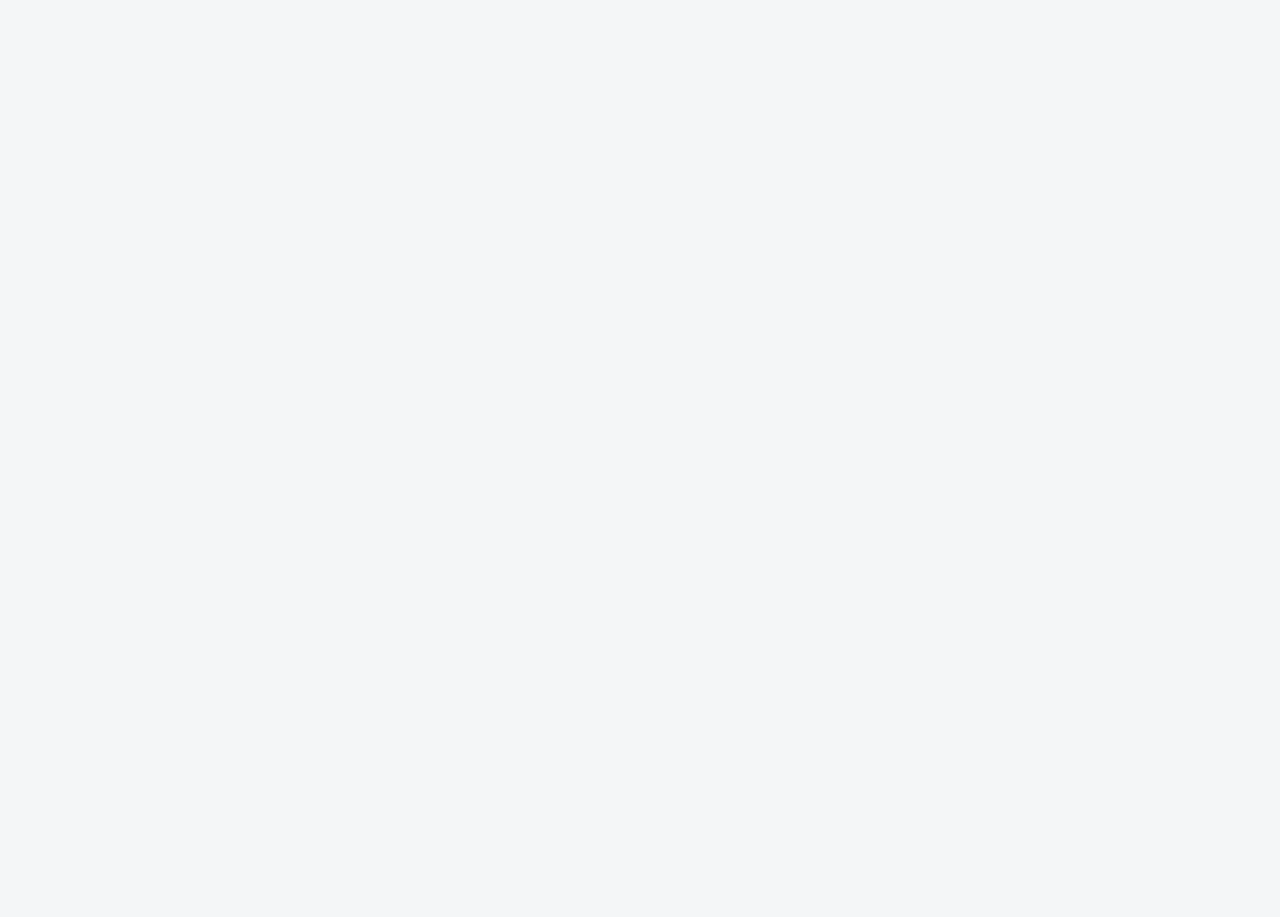
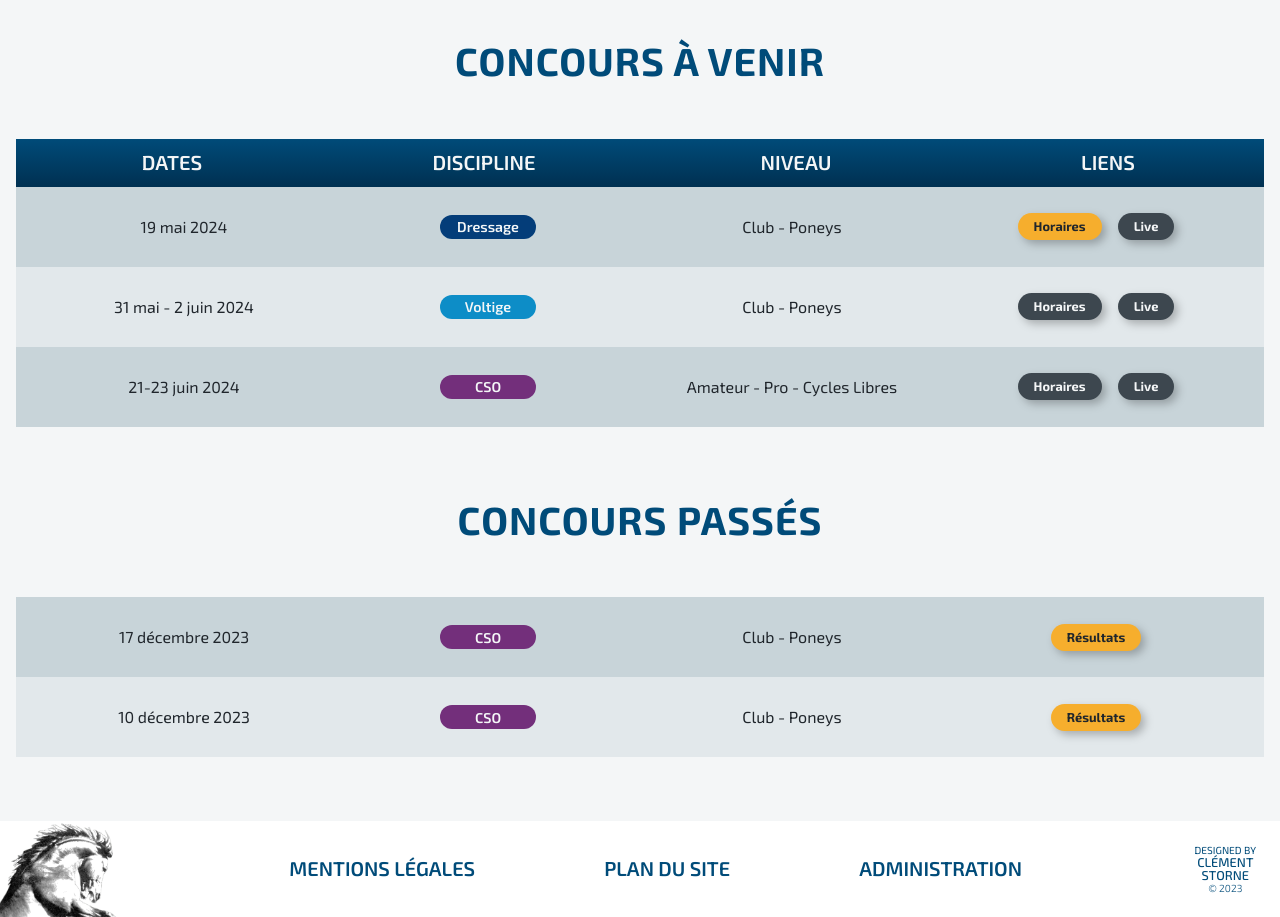
Before and after one commit to clementstorne/domaine-de-lipica, a React (Vite) app in the folder front/: page /concours in a window 1280 px wide. Shown: the part 480-1397 px from the top of the page. Before the commit the page ends 800 px from the top, so only its background shows below. Built offline with nearby package versions, Linux system fonts and the light colour scheme.

Commit message:
events page

```diff
--- a/front/src/data/concours.json
+++ b/front/src/data/concours.json
@@ -1,15 +1,33 @@
 [
   {
     "id": 1,
+    "debut": "2023-12-10",
+    "fin": "2023-12-10",
+    "discipline": "cso",
+    "niveau": "Club - Poneys",
+    "horaires": "",
+    "lienWinJump": "https://ozoir.winjump.fr/concours/9910/ozoir-la-ferriere"
+  },
+  {
+    "id": 2,
+    "debut": "2023-12-17",
+    "fin": "2023-12-17",
+    "discipline": "cso",
+    "niveau": "Club - Poneys",
+    "horaires": "",
+    "lienWinJump": "https://ozoir.winjump.fr/concours/9955/ozoir-la-ferriere"
+  },
+  {
+    "id": 3,
     "debut": "2024-05-19",
     "fin": "2024-05-19",
     "discipline": "dressage",
     "niveau": "Club - Poneys",
-    "horaires": "",
+    "horaires": "x",
     "lienWinJump": ""
   },
   {
-    "id": 2,
+    "id": 4,
     "debut": "2024-06-21",
     "fin": "2024-06-23",
     "discipline": "cso",
@@ -18,7 +36,7 @@
     "lienWinJump": ""
   },
   {
-    "id": 3,
+    "id": 5,
     "debut": "2024-05-31",
     "fin": "2024-06-02",
     "discipline": "voltige",
--- a/front/src/index.css
+++ b/front/src/index.css
@@ -51,10 +51,6 @@
     md:text-md-xl;
   }
 
-  p {
-    @apply mb-4 md:mb-0;
-  }
-
   footer {
     @apply w-full h-14 pr-6 uppercase bg-white text-blue-900
     md:h-24;
@@ -66,14 +62,16 @@
 }
 
 @layer components {
-  .button {
+  .big-button {
     border-radius: 60px;
-    @apply px-4 py-1 flex flex-row flex-nowrap justify-center items-center
-    md:px-12 md:py-2 md:hover:px-11 md:hover:py-1 md:focus:px-11 md:focus:py-1
-    bg-sun-400 text-gray-950 drop-shadow-base outline-none
-    text-xl md:text-md-xl font-bold
-    hover:py-0 hover:px-3 hover:bg-gray-50 hover:border-4 hover:border-sun-400
-    focus:py-0 focus:px-3 focus:bg-gray-50 focus:border-4 focus:border-sun-400;
+    @apply text-xl md:text-md-xl font-bold
+    md:px-12 md:py-2 md:hover:px-11 md:hover:py-1 md:focus:px-11 md:focus:py-1;
+  }
+
+  .small-button {
+    border-radius: 35px;
+    @apply text-sm md:text-md-sm font-bold
+    md:px-3 md:py-2 md:hover:px-2 md:hover:py-1 md:focus:px-2 md:focus:py-1;
   }
 
   .discipline-tag {
@@ -83,7 +81,7 @@
     md:w-24 md:h-6;
   }
 
-  .event-card {
+  .next-event-card {
     border-radius: 5px;
     @apply w-full max-w-80 h-52 mb-4 p-4 flex flex-col flex-nowrap justify-between items-center
     bg-gray-50 text-gray-950 drop-shadow-base
@@ -96,6 +94,15 @@
     text-gray-50
     md:m-16 md:p-12;
   }
+
+  .table-header {
+    @apply hidden md:w-full md:h-12 md:grid md:grid-cols-4 md:items-center md:text-2xl md:font-semibold md:text-gray-50 md:text-center md:uppercase;
+  }
+
+  .event-card {
+    @apply w-full h-40  mb-4 p-4 flex flex-col flex-nowrap justify-between items-center
+    md:h-20 md:mb-0 md:grid md:grid-cols-4;
+  }
 }
 
 @layer utilities {
@@ -106,4 +113,21 @@
       rgba(0, 48, 81, 1) 100%
     );
   }
+
+  .paragraph {
+    @apply mb-4 md:mb-0 md:text-xl;
+  }
+
+  .button {
+    border-radius: 60px;
+    @apply px-4 py-1 flex flex-row flex-nowrap justify-center items-center
+    bg-sun-400 text-gray-950 drop-shadow-base outline-none
+    hover:py-0 hover:px-3 hover:bg-gray-50 hover:border-4 hover:border-sun-400
+    focus:py-0 focus:px-3 focus:bg-gray-50 focus:border-4 focus:border-sun-400;
+  }
+
+  .disabled {
+    @apply bg-gray-800 text-gray-50 pointer-events-none
+    focus:py-0 focus:px-3 focus:bg-gray-800 focus:border-4 focus:border-gray-800;
+  }
 }
--- a/front/src/layouts/EventCard.jsx
+++ b/front/src/layouts/EventCard.jsx
@@ -2,22 +2,46 @@ import PropTypes from "prop-types";
 import DisciplineTag from "./DisciplineTag";
 import LinkButton from "./LinkButton";
 
-import { eventDates } from "../utils/dateUtils";
+import { eventDates, isInFuture } from "../utils/dateUtils";
 
 export default function EventCard(props) {
   return (
-    <div className="event-card">
-      <DisciplineTag name={props.discipline} />
-      <h3>{props.niveau}</h3>
-      <h4>{eventDates(props.debut, props.fin)}</h4>
-      <LinkButton link="" label="Détails" />
+    <div className={`${props.className} event-card`}>
+      <p className="text-center">{eventDates(props.debut, props.fin)}</p>
+      <div className="md:flex md:flex-row md:flex-nowrap md:justify-center md:items-center">
+        <DisciplineTag name={props.discipline} />
+      </div>
+      <p className="text-center">{props.niveau}</p>
+      <div className="flex flex-row flex-nowrap justify-center items-center">
+        {isInFuture(props.debut) && (
+          <LinkButton
+            link={"/concours/" + props.id}
+            label="Horaires"
+            size="small"
+            disabled={props.horaires === ""}
+            className="mr-4 "
+          />
+        )}
+
+        <LinkButton
+          link={props.lienWinJump}
+          label={`${isInFuture(props.debut) ? "Live" : "Résultats"}`}
+          size="small"
+          disabled={props.lienWinJump === ""}
+          className={`${isInFuture(props.debut) ? "disabled" : ""}`}
+        />
+      </div>
     </div>
   );
 }
 
 EventCard.propTypes = {
+  id: PropTypes.number.isRequired,
   debut: PropTypes.string.isRequired,
   fin: PropTypes.string.isRequired,
   discipline: PropTypes.string.isRequired,
   niveau: PropTypes.string.isRequired,
+  horaires: PropTypes.string,
+  lienWinJump: PropTypes.string,
+  className: PropTypes.string,
 };
--- a/front/src/layouts/LinkButton.jsx
+++ b/front/src/layouts/LinkButton.jsx
@@ -3,14 +3,48 @@ import PropTypes from "prop-types";
 import { Link } from "react-router-dom";
 
 export default function LinkButton(props) {
+  const isTheLinkExternal = props.link.split("/")[0] === ("https:" || "http:");
   return (
-    <Link className="button" to={props.link}>
-      {props.label}
-    </Link>
+    <>
+      {props.disabled ? (
+        <a
+          role="link"
+          aria-disabled="true"
+          className={`${props.className} button disabled ${
+            props.size === "small" ? "small-button" : "big-button"
+          }`}
+        >
+          {props.label}
+        </a>
+      ) : isTheLinkExternal ? (
+        <a
+          href={props.link}
+          target="_blank"
+          rel="noopener noreferrer"
+          className={`${props.className} button ${
+            props.size === "small" ? "small-button" : "big-button"
+          }`}
+        >
+          {props.label}
+        </a>
+      ) : (
+        <Link
+          className={`${props.className} button ${
+            props.size === "small" ? "small-button" : "big-button"
+          }`}
+          to={props.link}
+        >
+          {props.label}
+        </Link>
+      )}
+    </>
   );
 }
 
 LinkButton.propTypes = {
   link: PropTypes.string.isRequired,
   label: PropTypes.string.isRequired,
+  className: PropTypes.string,
+  disabled: PropTypes.bool,
+  size: PropTypes.oneOf(["small"]),
 };
--- /dev/null
+++ b/front/src/layouts/NextEventCard.jsx
@@ -0,0 +1,23 @@
+import PropTypes from "prop-types";
+import DisciplineTag from "./DisciplineTag";
+import LinkButton from "./LinkButton";
+
+import { eventDates } from "../utils/dateUtils";
+
+export default function NextEventCard(props) {
+  return (
+    <div className="next-event-card">
+      <DisciplineTag name={props.discipline} />
+      <h3>{props.niveau}</h3>
+      <h4>{eventDates(props.debut, props.fin)}</h4>
+      <LinkButton link="" label="Détails" />
+    </div>
+  );
+}
+
+NextEventCard.propTypes = {
+  debut: PropTypes.string.isRequired,
+  fin: PropTypes.string.isRequired,
+  discipline: PropTypes.string.isRequired,
+  niveau: PropTypes.string.isRequired,
+};
--- a/front/src/layouts/NextEvents.jsx
+++ b/front/src/layouts/NextEvents.jsx
@@ -1,6 +1,6 @@
 import events from "../data/concours.json";
 
-import EventCard from "./EventCard";
+import NextEventCard from "./NextEventCard";
 
 import { isInFuture } from "../utils/dateUtils";
 
@@ -15,7 +15,7 @@ export default function NextEvents() {
       <h2>Prochains concours</h2>
       <div className="lg:grid lg:grid-cols-3 lg:gap-x-12">
         {nextEvents.map((event) => (
-          <EventCard
+          <NextEventCard
             key={event.id}
             debut={event.debut}
             fin={event.fin}
--- /dev/null
+++ b/front/src/layouts/SmallLinkButton.jsx
@@ -0,0 +1,17 @@
+import PropTypes from "prop-types";
+
+import { Link } from "react-router-dom";
+
+export default function LinkButton(props) {
+  return (
+    <Link className={`${props.className} button`} to={props.link}>
+      {props.label}
+    </Link>
+  );
+}
+
+LinkButton.propTypes = {
+  link: PropTypes.string.isRequired,
+  label: PropTypes.string.isRequired,
+  className: PropTypes.string,
+};
--- a/front/src/main.jsx
+++ b/front/src/main.jsx
@@ -5,6 +5,7 @@ import "./index.css";
 
 import App from "./pages/App.jsx";
 import Home from "./pages/Home.jsx";
+import Concours from "./pages/Concours.jsx";
 
 const router = createBrowserRouter([
   {
@@ -21,7 +22,7 @@ const router = createBrowserRouter([
   },
   {
     path: "/concours",
-    element: <App />,
+    element: <Concours />,
   },
   {
     path: "/concours/:concoursId",
--- /dev/null
+++ b/front/src/pages/Concours.jsx
@@ -0,0 +1,53 @@
+import events from "../data/concours.json";
+
+import { isInFuture } from "../utils/dateUtils";
+
+import Footer from "../layouts/Footer";
+import EventCard from "../layouts/EventCard";
+
+export default function Concours() {
+  const futureEvents = events.filter((event) => isInFuture(event.debut));
+  const futureEventsSorted = futureEvents.sort((a, b) =>
+    a.debut < b.debut ? -1 : a.debut > b.debut ? 1 : 0
+  );
+
+  const pastEvents = events.filter((event) => !isInFuture(event.debut));
+  const pastEventsSorted = pastEvents.sort((a, b) =>
+    a.debut < b.debut ? 1 : a.debut > b.debut ? -1 : 0
+  );
+
+  return (
+    <>
+      <h1>Concours</h1>
+      <section className="mb-8 md:mb-16 px-4">
+        <h2 className="text-blue-900">Concours à venir</h2>
+
+        <div className="table-header blue-gradient">
+          <p>Dates</p>
+          <p>Discipline</p>
+          <p>Niveau</p>
+          <p>Liens</p>
+        </div>
+        {futureEventsSorted.map((event, index) => (
+          <EventCard
+            key={event.id}
+            {...event}
+            className={`${index % 2 === 0 ? "bg-gray-200" : "bg-gray-100"}`}
+          />
+        ))}
+      </section>
+      <section className="mb-8 md:mb-16 px-4">
+        <h2 className="text-blue-900">Concours passés</h2>
+        {pastEventsSorted.map((event, index) => (
+          <EventCard
+            key={event.id}
+            {...event}
+            className={`${index % 2 === 0 ? "bg-gray-200" : "bg-gray-100"}`}
+          />
+        ))}
+      </section>
+
+      <Footer />
+    </>
+  );
+}
```
Also changed, not shown: front/src/pages/Home.jsx (+5 -5 lines).
